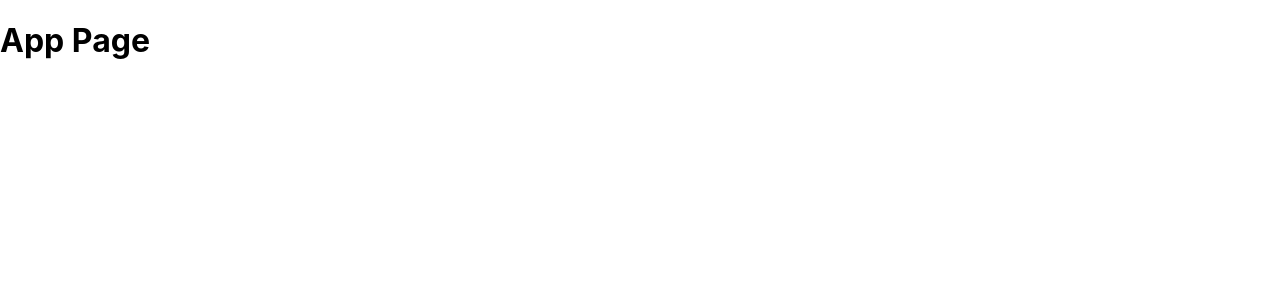
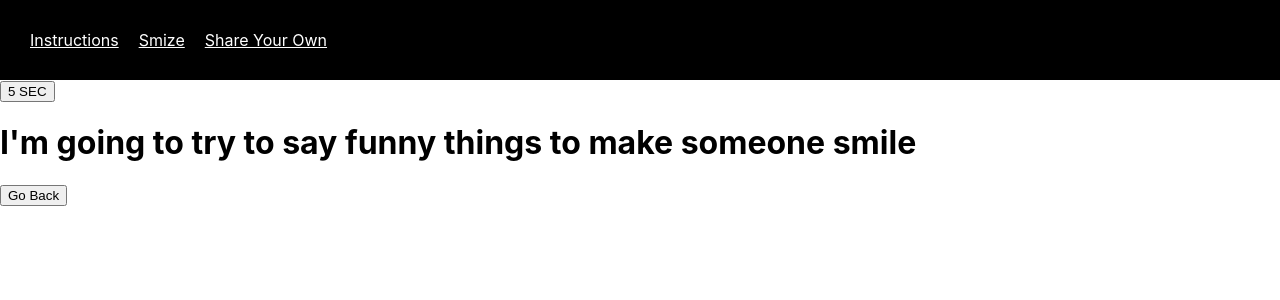
Before and after one commit to ikarskarn/smize-app, a React (Create React App) app: page / in a window 1280 px wide. Shown: the top 300 px of the page. Built offline with nearby package versions, Linux system fonts and the light colour scheme.

Commit message:
basic wireframes

```diff
--- a/src/App.css
+++ b/src/App.css
@@ -1,38 +1,58 @@
-.App {
-  text-align: center;
+* {
+    box-sizing: border-box;
 }
 
-.App-logo {
-  height: 40vmin;
-  pointer-events: none;
+body {
+    font-size: 1em;
 }
 
-@media (prefers-reduced-motion: no-preference) {
-  .App-logo {
-    animation: App-logo-spin infinite 20s linear;
-  }
+button:hover {
+    cursor: pointer;
 }
 
-.App-header {
-  background-color: #282c34;
-  min-height: 100vh;
-  display: flex;
-  flex-direction: column;
-  align-items: center;
-  justify-content: center;
-  font-size: calc(10px + 2vmin);
-  color: white;
+.black {
+    background-color: black;
+    color: white;
 }
 
-.App-link {
-  color: #61dafb;
+.grey {
+    background-color: grey;
+    color: white;
 }
 
-@keyframes App-logo-spin {
-  from {
-    transform: rotate(0deg);
-  }
-  to {
-    transform: rotate(360deg);
-  }
+.lgrey {
+    background-color: lightgrey;
+    color: black;
 }
+
+.dgrey {
+    background-color: darkgrey;
+    color: white;
+}
+
+.nav-bar {
+    padding: 20px;
+    display: flex;
+    justify-content: left;
+}
+
+.nav {
+    padding: 10px;
+    color: white;
+}
+
+.smize-button {
+    padding: 30px;
+    text-align: center;
+    border: 1px solid black;
+    margin: 10px;
+    width: 200px;
+    align-self: center;
+}
+
+.introduction,
+.instructions-section {
+    display: flex;
+    flex-direction: column;
+    text-align: center;
+}
--- a/src/App.js
+++ b/src/App.js
@@ -1,13 +1,43 @@
 import React from "react";
-import { Route } from "react-router-dom";
+import { Route, Link } from "react-router-dom";
+import "./App.css";
 
 class App extends React.Component {
     render() {
         return (
             <main className="App">
                 <div className="content" aria-live="polite">
-                    <h1>App Page</h1>
+                    <nav role="navigation" className="nav-bar black">
+                        <Link to="/" className="nav nav-home">
+                            Instructions
+                        </Link>
+                        <Link to="/smize" className="nav nav-smize">
+                            Smize
+                        </Link>
+                        <Link to="/share" className="nav nav-share">
+                            Share Your Own
+                        </Link>
+                    </nav>
                 </div>
+                <header className="introduction">
+                    <h1>Smize</h1>
+                    <p>
+                        Smize: To Smile with your Eyes. This app allows is intended for
+                        Photographers that need a little extra push convincing their subjects to
+                        provide a natural smile.
+                    </p>
+                </header>
+                <section className="instructions-section lgrey">
+                    <h2>Instructions</h2>
+                    <p>
+                        Simple click the "Smize for the Camera" button, pick a category, and just
+                        read what you see. A collection of sayings, jokes, and light encouragement
+                        will help you convince your subjects to smile naturally for the best photos.
+                    </p>
+                    <Link to="/smize" className="smize-button">
+                        Smize for the Camera
+                    </Link>
+                </section>
             </main>
         );
     }
--- /dev/null
+++ b/src/Components/Slideshow/Slideshow.js
@@ -0,0 +1,29 @@
+import React from "react";
+import { Link } from "react-router-dom";
+import "../../App.css";
+import "./Slideshow";
+
+export default class Slideshow extends React.Component {
+    render() {
+        return (
+            <div className="slideshow">
+                <nav role="navigation" className="nav-bar black">
+                    <Link to="/" className="nav nav-home">
+                        Instructions
+                    </Link>
+                    <Link to="/smize" className="nav nav-smize">
+                        Smize
+                    </Link>
+                    <Link to="/share" className="nav nav-share">
+                        Share Your Own
+                    </Link>
+                </nav>
+                <button type="button">5 SEC</button>
+                <h1 className="slideshow-text">
+                    I'm going to try to say funny things to make someone smile
+                </h1>
+                <button type="button">Go Back</button>
+            </div>
+        );
+    }
+}
--- /dev/null
+++ b/src/Components/Smize/Smize.css
@@ -0,0 +1,3 @@
+.smize-page {
+    padding: 30px;
+}
--- /dev/null
+++ b/src/Components/Smize/Smize.js
@@ -0,0 +1,58 @@
+import React from "react";
+import { Link } from "react-router-dom";
+import "./Smize.css";
+import "../../App.css";
+
+export default class Introduction extends React.Component {
+    render() {
+        return (
+            <div className="smize-page">
+                <nav role="navigation" className="nav-bar black">
+                    <Link to="/" className="nav nav-home">
+                        Instructions
+                    </Link>
+                    <Link to="/smize" className="nav nav-smize">
+                        Smize
+                    </Link>
+                    <Link to="/share" className="nav nav-share">
+                        Share Your Own
+                    </Link>
+                </nav>
+                <h1 className="smize-title">Smize for the Camera</h1>
+                <section>
+                    <form className="start-smize" id="start-smize">
+                        <div className="form-group">
+                            <label htmlFor="category">Category</label>
+                            <select
+                                className="smize-category"
+                                name="category"
+                                id="category"
+                                aria-label="Category for Smize"
+                                aria-required="true"
+                                aria-invalid="true"
+                                defaultValue={""}
+                                required
+                            >
+                                <option value="" disabled>
+                                    Choose a Category
+                                </option>
+                                <option value="" disabled>
+                                    Kids
+                                </option>
+                                <option value="" disabled>
+                                    Men
+                                </option>
+                                <option value="" disabled>
+                                    Women
+                                </option>
+                            </select>
+                        </div>
+                        <div className="smize-buttons">
+                            <button type="submit">Start</button>
+                        </div>
+                    </form>
+                </section>
+            </div>
+        );
+    }
+}
--- a/src/index.js
+++ b/src/index.js
@@ -3,10 +3,12 @@ import ReactDOM from "react-dom";
 import { BrowserRouter } from "react-router-dom";
 import "./index.css";
 import App from "./App";
+import Smize from "./Components/Smize/Smize";
+import Slideshow from "./Components/Slideshow/Slideshow";
 
 ReactDOM.render(
     <BrowserRouter>
-        <App />
+        <Slideshow />
     </BrowserRouter>,
     document.getElementById("root")
 );
```
Also changed, not shown: src/Components/Slideshow/Slideshow.css (added).
